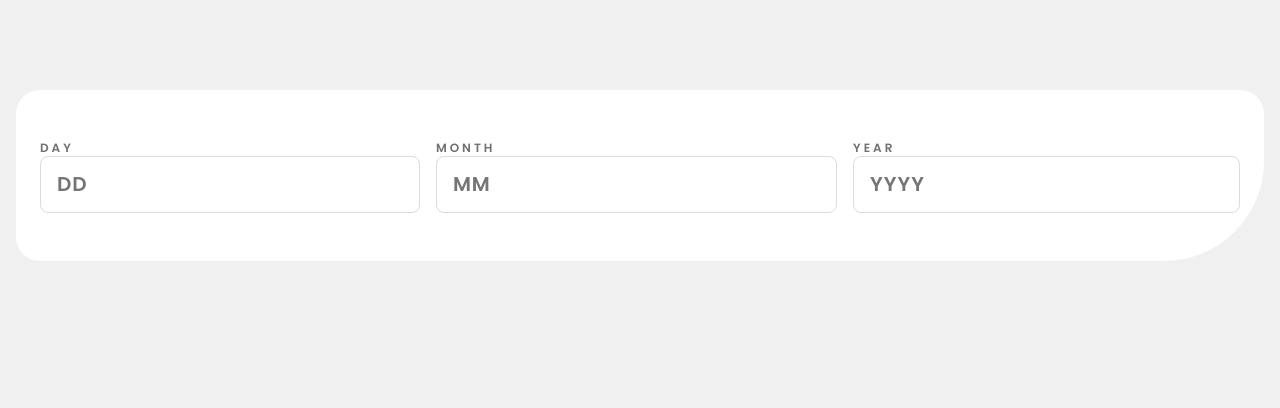
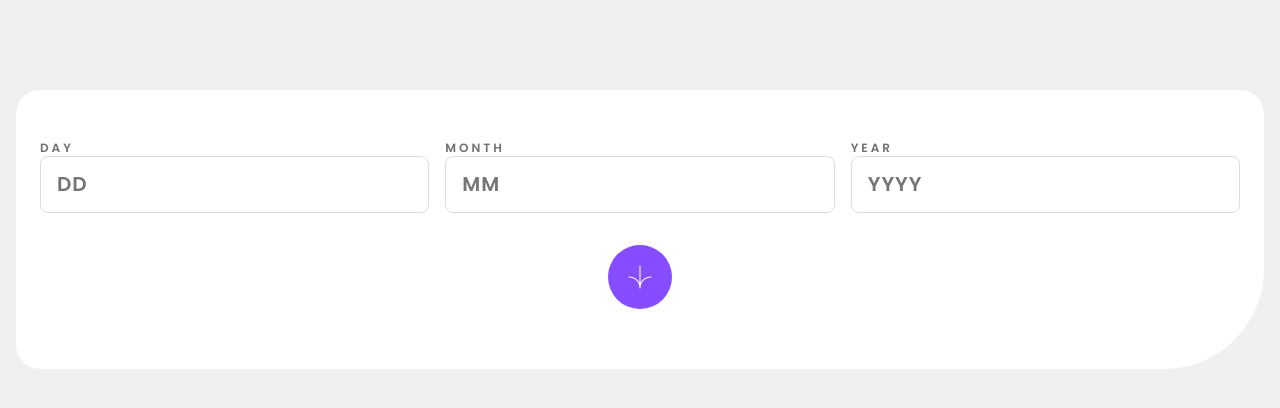
Before and after one commit to VeseMir2k/age-calculator-app, a Vue app: page / in a window 1280 px wide. Shown: the top 408 px of the page. Built offline with nearby package versions, Linux system fonts and the light colour scheme.

Commit message:
📝 (calculatorAgeForm.scss): Update styles for the age calculator form to improve layout and design 📝 (CalculatorAgeForm.vue): Add submit event listener to the form and a button with an arrow icon for submission functionality

```diff
--- a/src/assets/scss/components/_calculatorAgeForm.scss
+++ b/src/assets/scss/components/_calculatorAgeForm.scss
@@ -1,19 +1,38 @@
 .form {
-  display: flex;
-  gap: 16px;
+  display: grid;
+  gap: 32px 16px;
+  grid-template-columns: repeat(3, 1fr);
+  grid-template-rows: repeat(2, 1fr);
 
   &__label {
     @include HeadingS-mobile;
+    color: $grey-color;
     margin-bottom: 4px;
-    color: $grey-color;
   }
 
   &__input {
-    width: 100%;
     @include HeadingM-mobile;
-    padding: 16px;
     border: 1px solid $line-color;
     border-radius: 8px;
     outline: none;
+    padding: 16px;
+    width: 100%;
+  }
+
+  &__button {
+    grid-column: 1/4;
+    grid-row: 2/3;
+    width: 64px;
+    height: 64px;
+    justify-self: center;
+    background-color: $purple-color;
+    border: none;
+    border-radius: 50px;
+    display: grid;
+    place-items: center;
+    &__icon {
+      width: 24px;
+      height: 24px;
+    }
   }
 }
--- a/src/components/CalculatorAgeForm.vue
+++ b/src/components/CalculatorAgeForm.vue
@@ -1,8 +1,11 @@
 <template>
-  <form class="form">
+  <form class="form" @submit.prevent="console.log('click')">
     <CalculatorAgeFormInput name="day" labelText="DAY" placeholder="DD" />
     <CalculatorAgeFormInput name="month" labelText="MONTH" placeholder="MM" />
     <CalculatorAgeFormInput name="year" labelText="YEAR" placeholder="YYYY" />
+    <button class="form__button button">
+      <img class="form__button__icon" src="../assets/images/icon-arrow.svg" alt="" />
+    </button>
   </form>
 </template>
 
```
